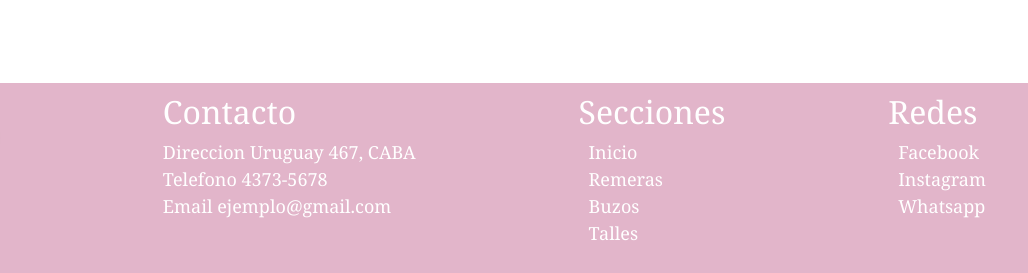
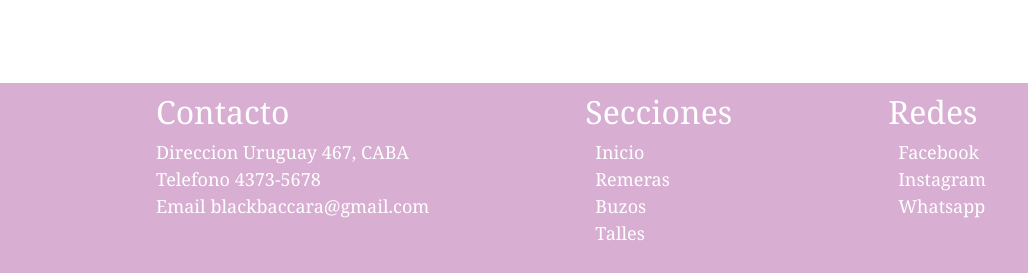
Before and after one commit to RominaArceAban/proyectoFinal, a website: page secciones/Buzos.html in a window 1280 px wide. Shown: the part 1944-2217 px from the top of the page, 252-1280 px from the left. Drawn offline with nearby package versions, Linux system fonts and the light colour scheme.

Commit message:
cambios en el footer

```diff
--- a/scss/parciales/_variables.scss
+++ b/scss/parciales/_variables.scss
@@ -1,8 +1,8 @@
 $blanco: #fff;
 $letraTitulo: Arial, Helvetica, sans-serif;
 $letraSubtitulo: Georgia, 'Times New Roman', Times, serif;
-$naranja: rgba(175, 96, 85, 0.973);
-$colorBase: #e2b5ca;
+$naranja: #9182c4;
+$colorBase: #d8aed3;
 
 $imagenDeFondo: (/*mapa-get*/
     imagen-repeat: no-repeat,
--- a/secciones/Buzos.html
+++ b/secciones/Buzos.html
@@ -147,7 +147,7 @@
                 <ul class="footer__contacto__list">
                     <li>Direccion Uruguay 467, CABA</li>
                     <li>Telefono 4373-5678</li>
-                    <li>Email ejemplo@gmail.com</li>
+                    <li>Email blackbaccara@gmail.com</li>
                 </ul>
             </div>
             <div class="col-md-3 col-12 footer__partes__secciones">
```
Also changed, not shown: index.html (+1 -1 lines), secciones/Contactanos.html (+1 -1 lines), secciones/Remeras.html (+1 -1 lines), secciones/Talles.html (+1 -1 lines), scss/main.css, 1 other file.
